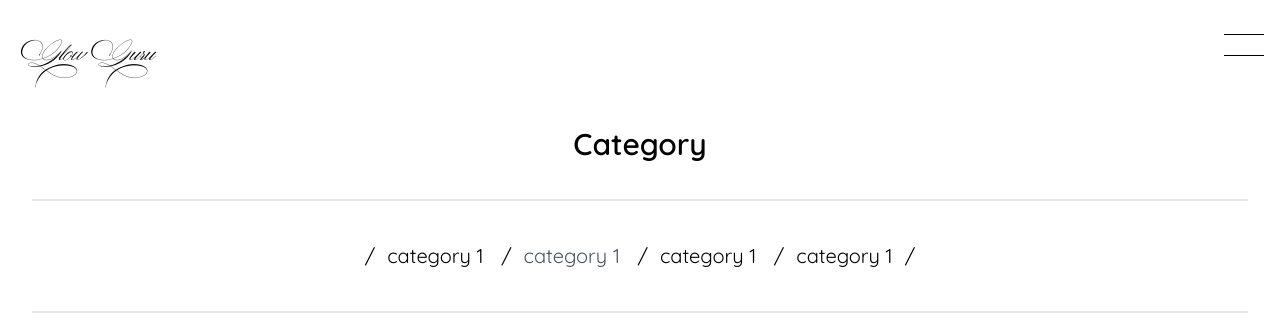
After one commit to aymane-smi/GlowGuru, a PHP site: template app/views/Products.php in a window 1280 px wide. The commit adds this page. Shown: the top 322 px of the page. Run offline with PHP 8.4, Linux system fonts and the light colour scheme; the template is opened without the code that fills it, so the values that code supplies are empty; some libraries are stand-ins or nearby versions.

Commit message:
initializing product page

```diff
--- a/app/controllers/Home.php
+++ b/app/controllers/Home.php
@@ -5,9 +5,4 @@
         public function index(){
             $this->view("Home");
         }
-
-        public function products(){
-            $this->view("Products");
-        }
     }
-?>
--- /dev/null
+++ b/app/views/Products.php
@@ -0,0 +1,36 @@
+<?php
+require_once "inc/header.php";
+?>
+<nav class="flex justify-between items-center w-screen px-4">
+    <p class="text-[60px] logo">GlowGuru</p>
+    <div class="flex flex-col gap-5">
+        <span class="bg-black w-[40px] h-[1px]"></span>
+        <span class="bg-black w-[40px] h-[1px]"></span>
+    </div>
+</nav>
+<p class="my-8 text-center text-[30px] font-semibold">
+    Category
+</p>
+
+<div class="my-8 text-center text-[20px] border-y-[2px] mx-8 py-10">
+    /<span class="mx-3">category 1</span>
+    /<span class="text-gray-600 mx-3">category 1</span>
+    /<span class="mx-3">category 1</span>
+    /<span class="mx-3">category 1</span>/
+</div>
+
+<div class="flex justify-center items-centerflex-wrap p-4">
+    <div class="w-fit">
+        <img alt="test image" src="https://images.unsplash.com/photo-1598440947619-2c35fc9aa908?crop=entropy&cs=tinysrgb&fit=crop&fm=jpg&h=400&ixid=MnwxfDB8MXxyYW5kb218MHx8fHx8fHx8MTY3NDA3NzQwNA&ixlib=rb-4.0.3&q=80&utm_campaign=api-credit&utm_medium=referral&utm_source=unsplash_source&w=300" />
+        <div class="w-full mt-5 border-black border-[2px] p-2">
+            <div class="w-full flex justify-between items-center font-semibold">
+                <span>name</span>
+                <span>10$</span>
+            </div>
+            <p class="mt-2 text-gray-700">description</p>
+        </div>
+    </div>
+</div>
+<?php
+require_once "inc/footer.php";
+?>
```
Also changed, not shown: app/controllers/Product.php (added, +8 -0 lines), app/views/Home.php (+6 -6 lines).
